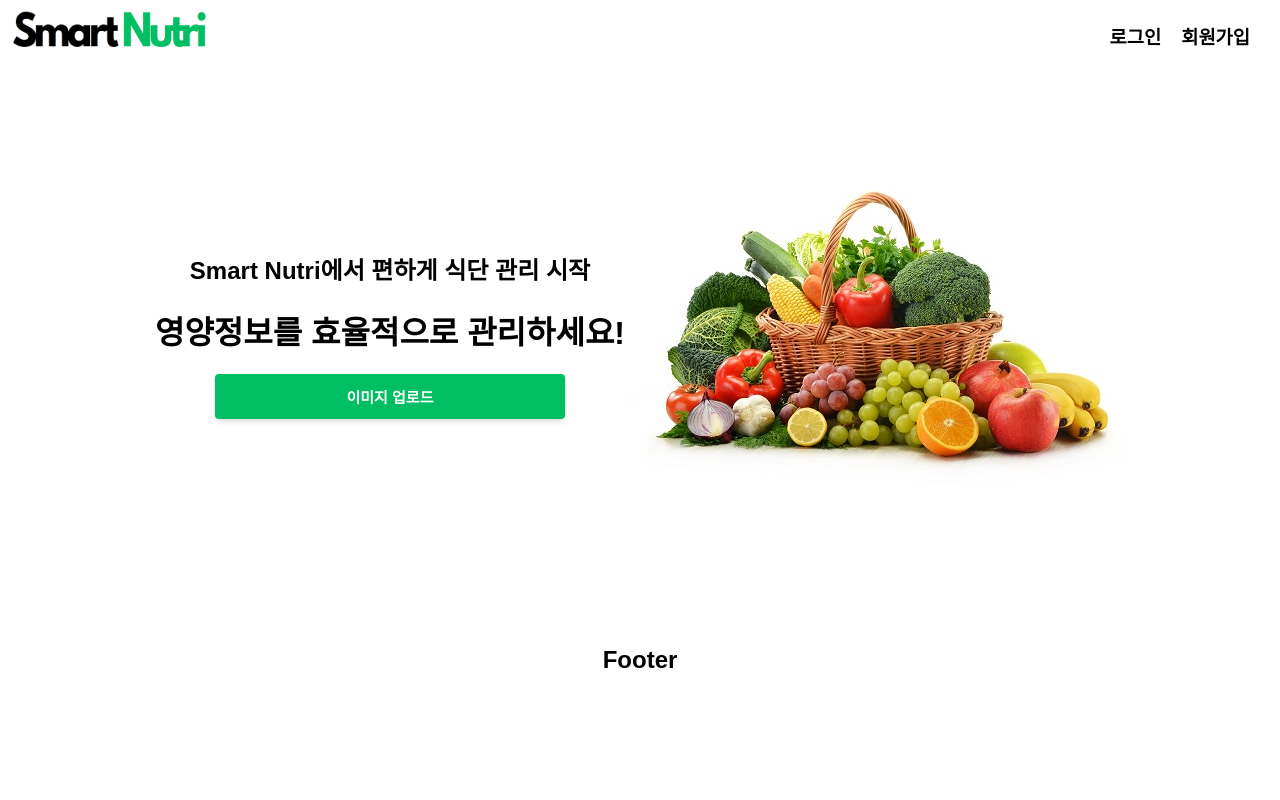
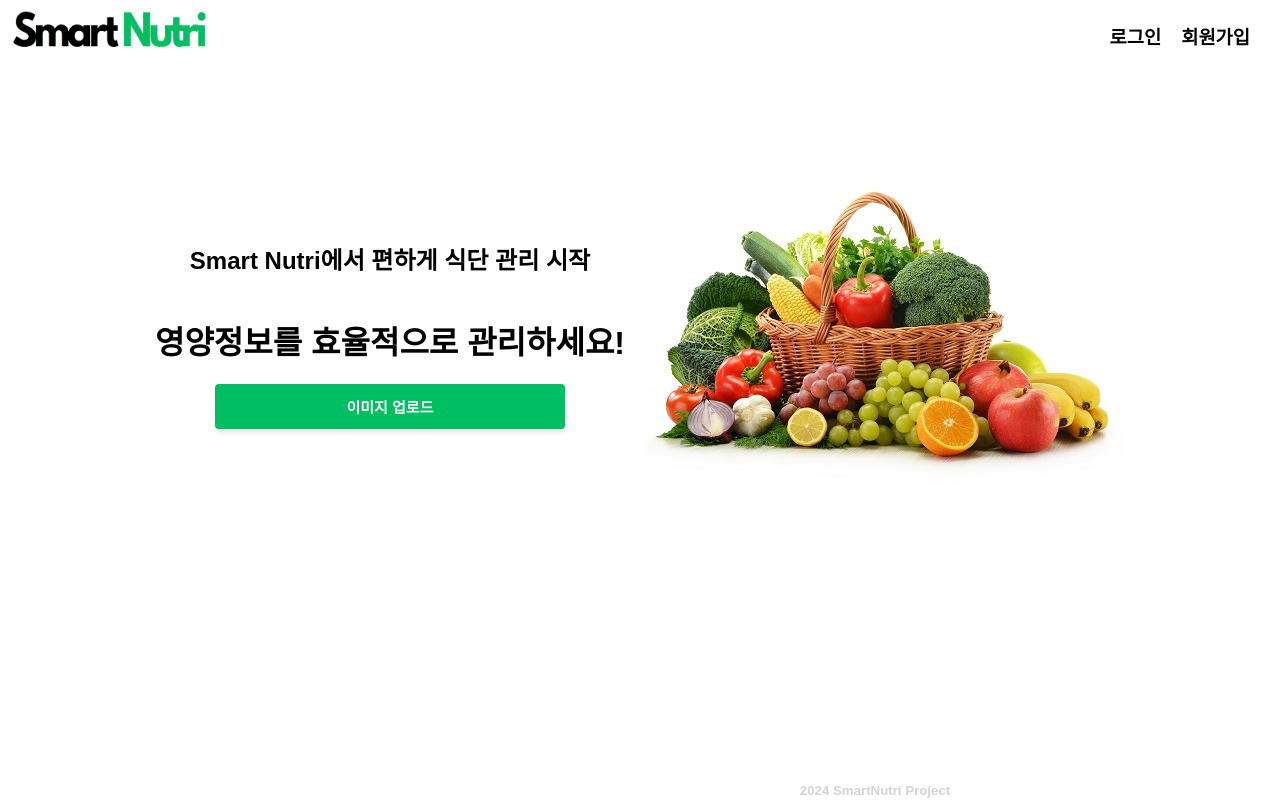
Before and after one commit to woo2851/nutrition2, a React (Create React App) app in the folder main/src/main/frontend/: page / in a window 1280 px wide. Built offline with nearby package versions, Linux system fonts and the light colour scheme.

Commit message:
Footer 하단에 고정

```diff
--- a/main/src/main/frontend/src/components/css/main.css
+++ b/main/src/main/frontend/src/components/css/main.css
@@ -12,10 +12,20 @@
     align-items: center;
 }
 
-h2 {
+/* h2 {
     margin-bottom: 0%;
-}
+} */
 
 .main_button{
     background-color: #00bf63;
 }
+
+.footer{
+    position: fixed;
+    left: 0px;
+    bottom: 0px;
+    height: 20px;
+    width: 1750px;
+    text-align: center;
+    color: lightgray;
+}
--- a/main/src/main/frontend/src/components/css/nav_footer.css
+++ b/main/src/main/frontend/src/components/css/nav_footer.css
@@ -69,7 +69,7 @@ button {
     display: flex;
     justify-content: center;
     align-items: center;
-    height: 25vh;
+    height: 15vh;
 }
 
 
--- a/main/src/main/frontend/src/components/js/Footer.jsx
+++ b/main/src/main/frontend/src/components/js/Footer.jsx
@@ -1,9 +1,10 @@
 import React from 'react'
+import "../css/main.css"
 
 export default function Footer() {
   return (
     <div className='footer'>
-      <h2>Footer</h2>
+      <h5>2024 SmartNutri Project</h5>
     </div>
   )
 }
```
